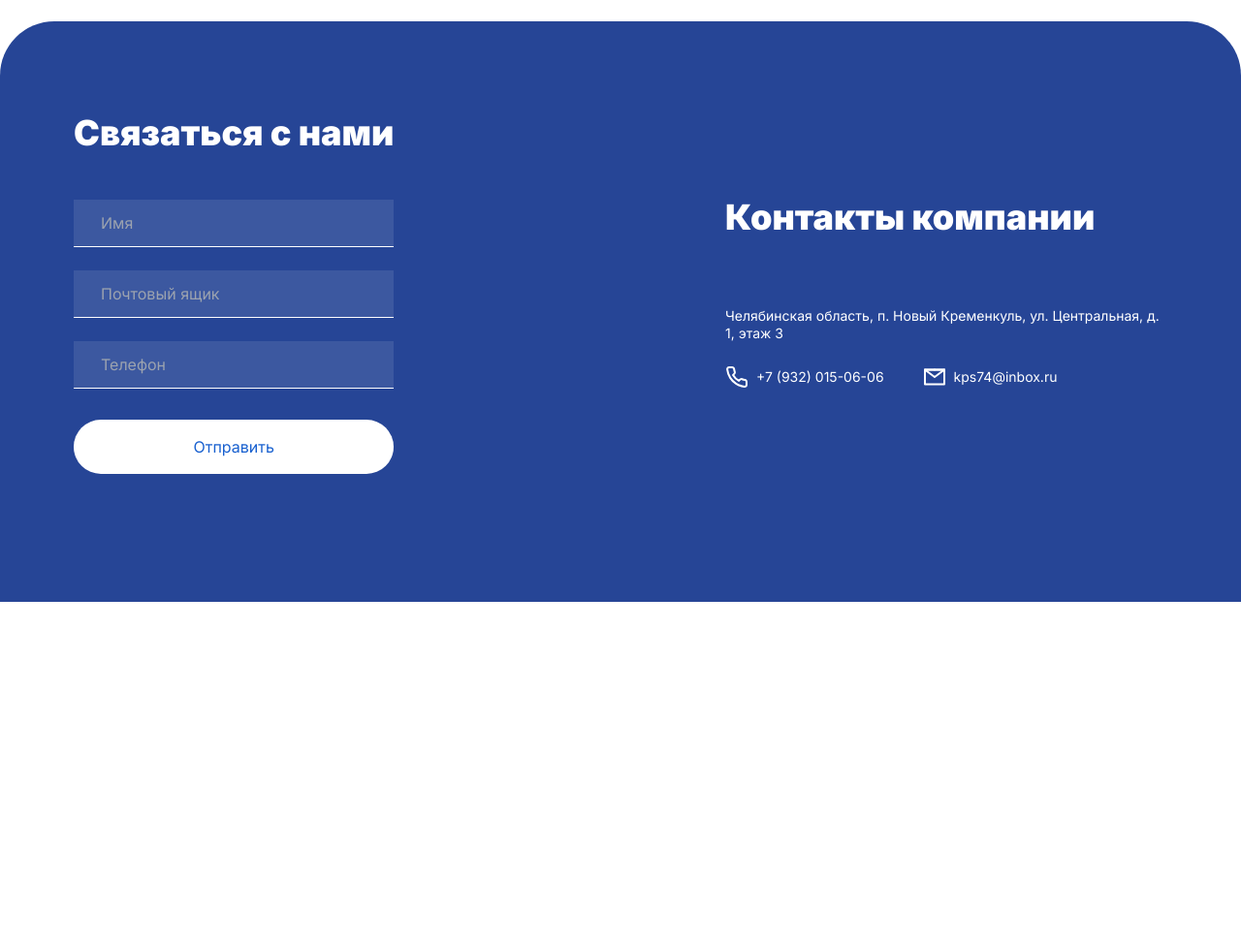
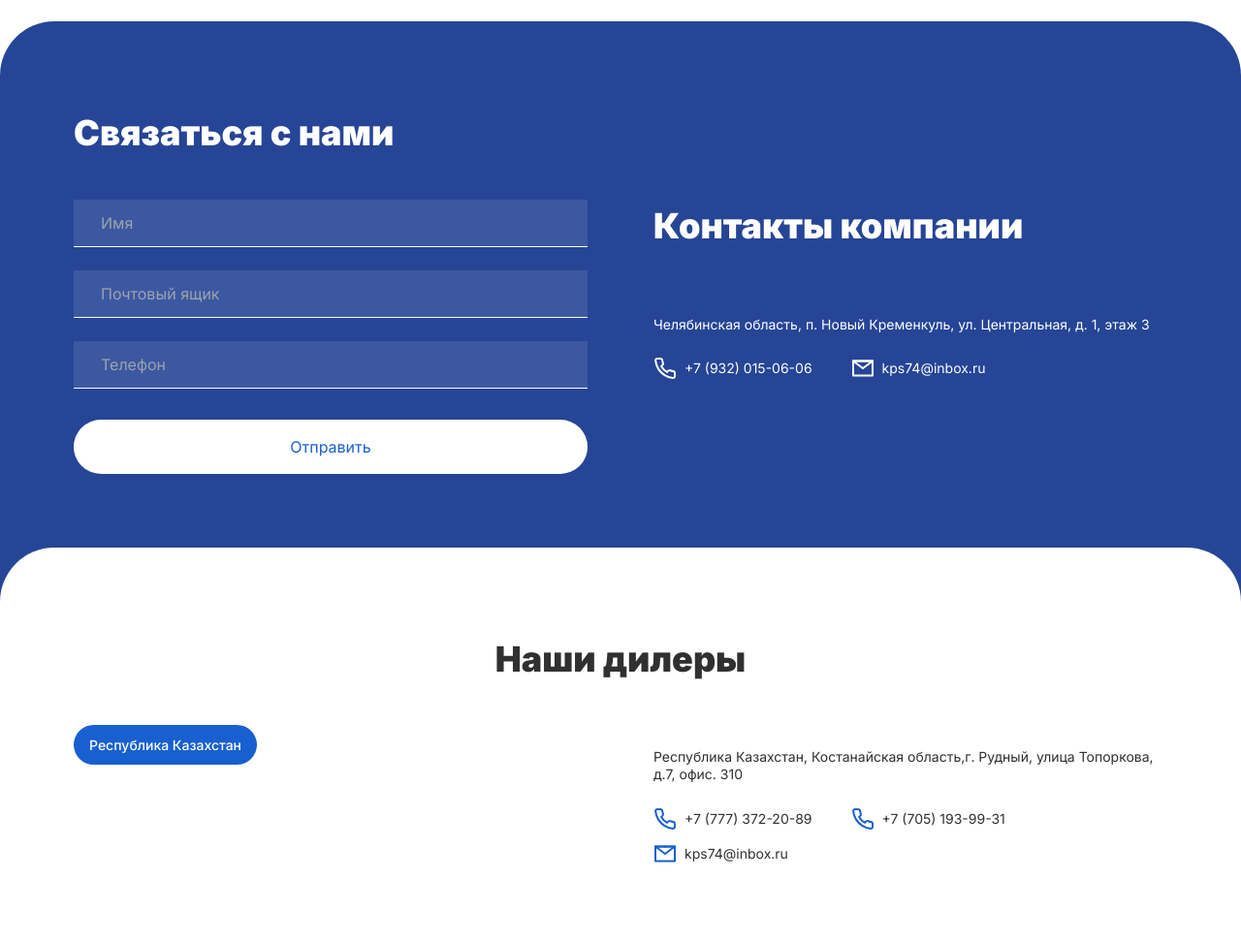
Before and after one commit to eckeriaue/kps, a PHP site: page / in a window 1280 px wide. Shown: the part 3598-4571 px from the top of the page at 97% size. Before the commit the page ends 4219 px from the top, so only its background shows below. Run offline with PHP 8.4, Linux system fonts and the light colour scheme.

Commit message:
add adaptive first

```diff
--- a/assets/css/index.css
+++ b/assets/css/index.css
@@ -664,6 +664,10 @@ video {
   margin-bottom: 32px;
 }
 
+.-mt-32{
+  margin-top: -56px;
+}
+
 .block{
   display: block;
 }
@@ -708,8 +712,8 @@ video {
   width: 100%;
 }
 
-.w-\[456px\]{
-  width: 456px;
+.w-1\/2{
+  width: 50%;
 }
 
 .max-w-\[648px\]{
@@ -839,16 +843,13 @@ video {
   row-gap: 12px;
 }
 
-.gap-y-12{
-  row-gap: 32px;
+.gap-y-8{
+  row-gap: 24px;
 }
 
-.gap-y-9{
-  row-gap: 2.25rem;
-}
-
-.gap-y-8{
-  row-gap: 24px;
+.gap-x-44{
+  -moz-column-gap: 68px;
+       column-gap: 68px;
 }
 
 .gap-x-16{
@@ -866,6 +867,10 @@ video {
   white-space: nowrap;
 }
 
+.whitespace-nowrap{
+  white-space: nowrap;
+}
+
 .rounded-full{
   border-radius: 9999px;
 }
@@ -1014,12 +992,16 @@ video {
   padding-bottom: 24px;
 }
 
-.pb-52{
-  padding-bottom: 76px;
+.pb-\[calc\(76px\+56px\)\]{
+  padding-bottom: calc(76px + 56px);
 }
 
-.pb-\[calc\(76px\+56px\)\]{
-  padding-bottom: calc(76px + 56px);
+.pb-56{
+  padding-bottom: 80px;
+}
+
+.pb-24{
+  padding-bottom: 48px;
 }
 
 .text-center{
@@ -1214,6 +1196,32 @@ video {
   color: var(--dark);
 }
 
+.diller-active{
+  height: -webkit-min-content;
+  height: -moz-min-content;
+  height: min-content;
+  border-radius: 9999px;
+  background-color: var(--blue-2);
+  padding-top: 12px;
+  padding-bottom: 12px;
+  padding-left: 16px;
+  padding-right: 16px;
+  font-size: 14px;
+  font-weight: 500;
+  line-height: 17px;
+  --tw-text-opacity: 1;
+  color: rgb(255 255 255 / var(--tw-text-opacity));
+  transition-property: transform;
+  transition-timing-function: cubic-bezier(0.4, 0, 0.2, 1);
+  transition-duration: 150ms;
+}
+
+.diller-active:active{
+  --tw-scale-x: .95;
+  --tw-scale-y: .95;
+  transform: translate(var(--tw-translate-x), var(--tw-translate-y)) rotate(var(--tw-rotate)) skewX(var(--tw-skew-x)) skewY(var(--tw-skew-y)) scaleX(var(--tw-scale-x)) scaleY(var(--tw-scale-y));
+}
+
 .marker\:text-2xl *::marker{
   font-size: 1.5rem;
   line-height: 2rem;
--- a/assets/css/input.css
+++ b/assets/css/input.css
@@ -18,3 +18,6 @@
 .heading {
   @apply font-black text-[36px] leading-[110%] text-[color:var(--dark)];
 }
+.diller-active {
+  @apply h-min font-medium text-[14px] leading-[17px] py-3 px-4 text-white bg-[color:var(--blue-2)] rounded-full active:scale-95 transition-transform;
+}
--- a/index.php
+++ b/index.php
@@ -18,13 +18,13 @@
 
       <div>
         <a href="/" class="flex items-center gap-x-3 text-[color:var(--blue)]
-      font-semibold text-lg leading-[22px]">
+      font-semibold text-lg leading-[22px] whitespace-nowrap">
           <img src="./assets/img/logo.png" alt="logo">
           <h1> ООО «КПС» </h1>
         </a>
       </div>
 
-      <div>
+      <div class="xl:hidden">
         <?php
         $menu = [
           'Главная', 'Каталог', 'Партнерство', 'Контакты'
@@ -45,7 +45,7 @@
 
       <div class="flex items-center gap-x-4">
         <span>
-          <a href="tel:+79320150606" class="flex gap-x-2 items-center text-[12px]">
+          <a href="tel:+79320150606" class="flex gap-x-2 items-center whitespace-nowrap text-[12px]">
             <img src="./assets/img/social/phone.svg" alt="phone">
             +7 (932) 015-06-06
           </a>
@@ -63,6 +63,7 @@
           Оставить заявку
         </button>
 
+        <button class="hidden xl:block"></button>
       </div>
 
     </menu>
@@ -78,7 +79,7 @@
 
   <main>
     <section class="mt-[177px] relative">
-      <div class="absolute right-0 top-1/2 -translate-y-1/2 -z-[1]">
+      <div class="absolute right-0 top-1/2 -translate-y-1/2 -z-[1] 2xl:max-w-[40vw] lg:hidden">
         <img src="./assets/img/main-img-top-content.png" alt="вагон">
       </div>
       <div class="container">
@@ -309,21 +310,21 @@
 
 
     <section class="bg-[color:var(--blue)] mt-96 rounded-t-[56px] pt-80 pb-[calc(76px+56px)]">
-      <div class="container flex items-center justify-between">
-      <div>
+      <div class="container flex items-center justify-between gap-x-44">
+      <div class="w-1/2">
         <p class="mb-24 text-white font-black text-[36px] leading-[110%]"> Связаться с нами </p>
           <form action="./index.php" method="POST">
             <div class="flex flex-col gap-y-8 mb-12">
-              <input class="bg-[#3C58A0] px-10 py-3 text-white border-b border-white " type="text" placeholder="Имя" >
-              <input class="bg-[#3C58A0] px-10 py-3 text-white border-b border-white " type="text" placeholder="Почтовый ящик" >
-              <input class="bg-[#3C58A0] px-10 py-3 text-white border-b border-white " type="text" placeholder="Телефон" >
+              <input class="bg-[#3C58A0] w-full px-10 py-3 text-white border-b border-white " type="text" placeholder="Имя" >
+              <input class="bg-[#3C58A0] w-full px-10 py-3 text-white border-b border-white " type="text" placeholder="Почтовый ящик" >
+              <input class="bg-[#3C58A0] w-full px-10 py-3 text-white border-b border-white " type="text" placeholder="Телефон" >
             </div>
             <button type="submit" class="w-full bg-white rounded-full text-[color:var(--blue-2)] text-center py-4" > Отправить </button>
           </form>
         </div>
 
 
-        <div id="map" class="w-[456px]">
+        <div id="map" class="w-1/2">
 
               <p class="mb-24 text-white font-black text-[36px] leading-[110%]"> Контакты компании </p>
               <div>
@@ -347,8 +348,33 @@
     </section>
 
 
-    <section>
-      <div class="container"></div>
+    <section class="bg-white -mt-32 pt-80 rounded-t-[56px] pb-56  ">
+      <div class="container">
+        <h3 class="heading text-center pb-24"> Наши дилеры </h3>
+
+
+        <div class="flex justify-between gap-x-44">
+          <div class="flex flex-wrap w-1/2">
+
+              <button class="diller-active"> Республика Казахстан </button>
+          </div>
+          <div class="w-1/2">
+            <div class="rounded-[24px] overflow-hidden">
+              <script type="text/javascript" charset="utf-8" async src="https://api-maps.yandex.ru/services/constructor/1.0/js/?um=constructor%3A806805da0c81fe4959e9f83ca05ab2dffad41806d0bf221c944c3df9a81c3ea2&amp;width=100%25&amp;height=280&amp;lang=ru_RU&amp;scroll=true"></script>
+            </div>
+            <p class="text-[14px] text-[color:var(--dark)] leading-[130%] my-8">
+            Республика Казахстан, Костанайская область,г. Рудный, улица Топоркова, д.7, офис. 310
+            </p>
+            <div class="text-[14px] text-[color:var(--dark)] leading-[130%] flex flex-wrap gap-x-16 gap-y-3">
+              <p> <a class="flex items-center gap-x-2 whitespace-nowrap" href="tel:+77773722089"> <img src="./assets/img/social/phone.svg" alt="иконка телефона"> +7 (777) 372-20-89 </a> </p>
+              <p> <a class="flex items-center gap-x-2 whitespace-nowrap" href="tel:+77051939931"> <img src="./assets/img/social/phone.svg" alt="иконка телефона"> +7 (705) 193-99-31 </a> </p>
+              <p> <a class="flex items-center gap-x-2 whitespace-nowrap" href="mailto:kps74@inbox.ru"> <img src="./assets/img/social/mail.svg" alt="иконка письма"> kps74@inbox.ru </a> </p>
+            </div>
+          </div>
+        </div>
+
+
+      </div>
     </section>
 
 
--- a/tailwind.config.js
+++ b/tailwind.config.js
@@ -41,8 +41,9 @@ module.exports = {
 
       screens: {
 
-        "2xl": { "max": "1920px" },
-        "xl": { "max": "1140px" },
+        "3xl": { "max": "1920px" },
+        "2xl": { "max": "1280px" },
+        "xl": { "max": "1024px" },
         "lg": { "max": "768px" },
         "md": { "max": "539px" },
         "sm": { "max": "360px" },
```
Also changed, not shown: other parts of assets/css/index.css (+30 -31 lines), assets/img/social/mail.svg (added).
